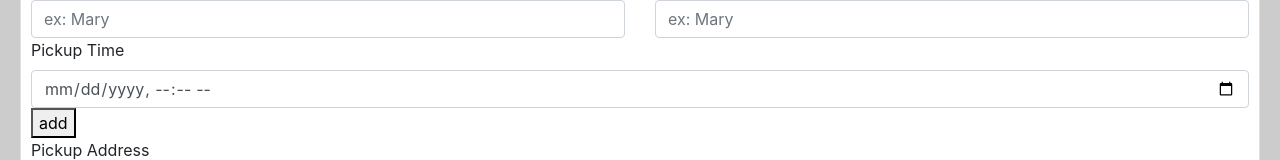
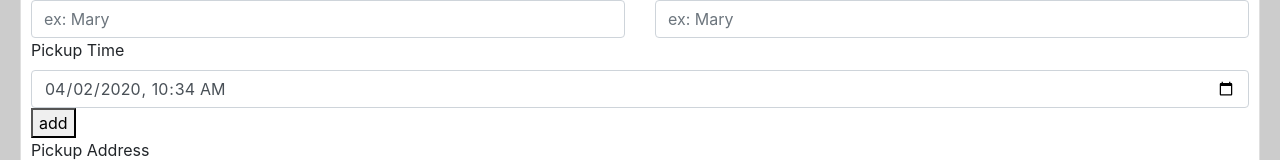
Before and after one commit to chrislewis/covourier, a React (Create React App) app in the folder web-app/: page /delivery in a window 1280 px wide. Shown: the part 419-579 px from the top of the page. Built offline with nearby package versions, Linux system fonts and the light colour scheme.

Commit message:
daysjs for proper timezone handling

```diff
--- a/web-app/package.json
+++ b/web-app/package.json
@@ -7,6 +7,7 @@
     "@testing-library/react": "^9.5.0",
     "@testing-library/user-event": "^7.2.1",
     "bootstrap": "^4.4.1",
+    "dayjs": "^1.8.23",
     "formik": "^2.1.4",
     "node-sass": "^4.13.1",
     "react": "^16.13.1",
--- a/web-app/src/components/NewDelivery.js
+++ b/web-app/src/components/NewDelivery.js
@@ -1,10 +1,44 @@
 import React, { Component } from 'react';
 import Button from 'react-bootstrap/Button';
 import { Formik, Form as Formk, Field, FieldArray } from 'formik';
+import dayjs from 'dayjs';
 
 class NewDelivery extends Component {
 
+    // const now = () => {
+    //     date = new Date()
+
+    //     offset = date.getTimezoneOffset()
+    //     offsetAbs = Math.abs(offset)
+    //     hours = Math.floor(offsetAbs / 60)
+    //     mins = offsetAbs % 60
+
+    //     sign = offset < 0 ? '-' : '+';
+    //     paddedHours = (hours < 9 ? '0' : '') + hours
+    //     paddedMins = (mins < 9 ? '0' : '') + mins
+    //     return `${sign}${paddedHours}:${paddedMins}`
+
+    //     // localDateTime = date.toISOString().substr(0, 19)
+
+    //     // return `${localDateTime}${sign}${paddedHours}:${paddedMins}`
+    // }
+
+    dateThing() {
+        const date = new Date()
+        const offset = date.getTimezoneOffset()
+        const offsetAbs = Math.abs(offset)
+        const hours = Math.floor(offsetAbs / 60)
+        const mins = offsetAbs % 60
+        const sign = offset < 0 ? '+' : '-';
+        const paddedHours = (hours < 9 ? '0' : '') + hours
+        const paddedMins = (mins < 9 ? '0' : '') + mins
+        return `${sign}${paddedHours}:${paddedMins}`
+    }
+
     render() {
+        const day = dayjs('2018-04-04T16:00')
+        console.log(dayjs('2020-02-04T16:00'))
+        console.log(day.format())
         return (
             <div className="card">
                 <Formik
@@ -12,13 +46,15 @@ class NewDelivery extends Component {
                     item: '',
                     description: '',
                     senders: [{ firstName: '', lastName: '', phone: '', email: '' }],
-                    pickupTime: new Date().toISOString(),
+                    pickupTime: '2020-04-02T10:34', //new Date().toISOString(),
                     recipients: [{ firstName: '', lastName: '', phone: '', email: '' }]
                 }}
                  onSubmit={(values, { setSubmitting }) => {
                     console.log(values)
                     setTimeout(() => {
                         setSubmitting(false);
+                        values.pickupTime = dayjs(values.pickupTime).format()
+                        console.log(values.pickupTime)
                       alert(JSON.stringify(values, null, 2));
 
                     }, 400);
@@ -123,7 +159,7 @@ class NewDelivery extends Component {
 
                                 <div>
                                     <label for="pickupTime">Pickup Time</label>
-                                    <input class="form-control" id="pickupTime" name="pickupTime" type="datetime-local" onChange={(e) => values.pickupTime = e.currentTarget.value} />
+                                    <input className="form-control" id="pickupTime" name="pickupTime" value={values.pickupTime} type="datetime-local" onChange={handleChange} />
                                 </div>
 
                                 <button type="button" onClick={() => arrayHelpers.push({})}>add</button>
```
Also changed, not shown: 1 other file (tests, documents, lock files or other folders).
